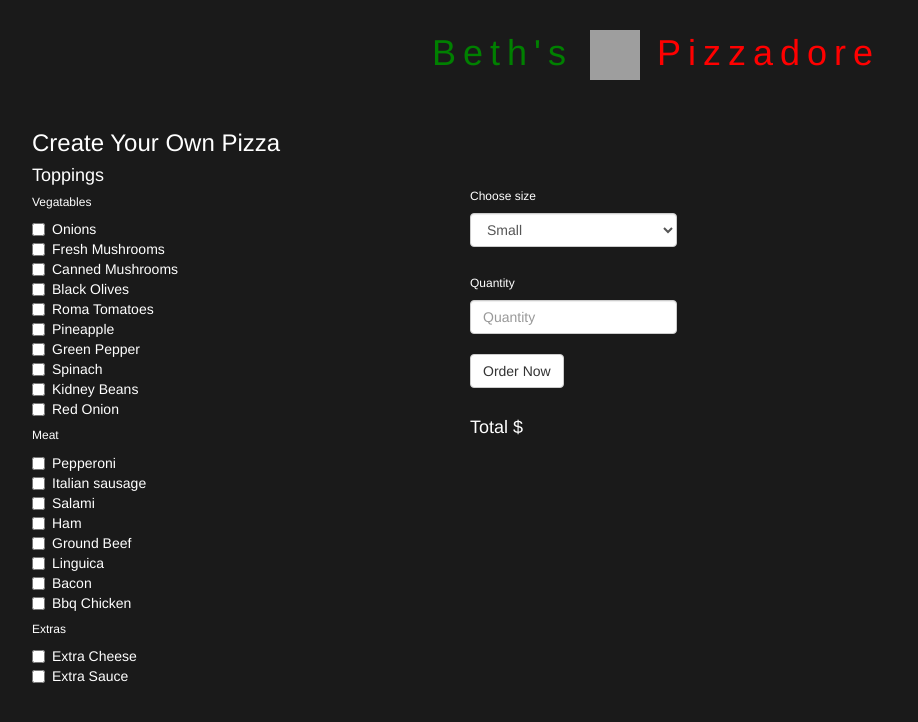
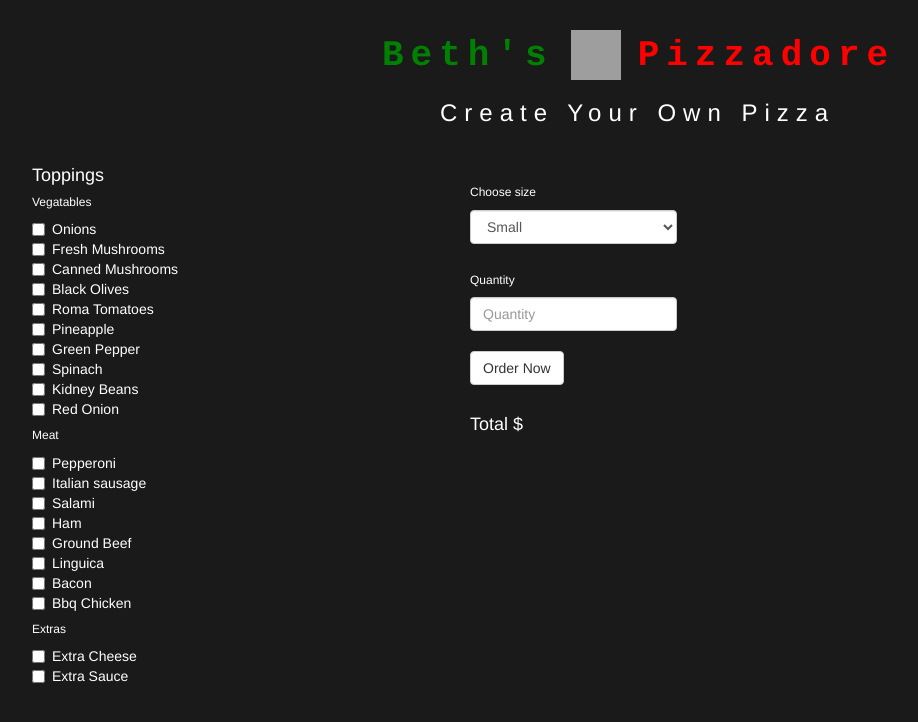
Before and after one commit to techgir1/Pizza-company-wk-4, a plain HTML site: page index.html in a window 1280 px wide. Shown: the whole page, without its empty margins (18-936 px from the left). Drawn offline with Linux system fonts and the light colour scheme; grey boxes are pictures that could not be loaded.

Commit message:
fixed h3 and centered it

```diff
--- a/css/styles.css
+++ b/css/styles.css
@@ -7,16 +7,24 @@ body {
 
 header {
 	padding-top: 10px;
-	margin-left: 400px;
+	margin-left: 350px;
 	letter-spacing: .5em;
+}
+
+h3 {
+	padding-left: 58px;
 }
 
 #green {
 	color: green;
+	font-family: courier;
+	font-weight: bolder;
 }
 
 #red {
 	color: red;
+	font-family: courier;
+	font-weight: bolder;
 }
 
 .container-fluid-left {
@@ -26,6 +34,6 @@ header {
 
 .container-fluid-right {
 	float: right;
-	padding-top: 90px;
+	padding-top: 40px;
 	padding-right: 300px;
 }
--- a/index.html
+++ b/index.html
@@ -14,12 +14,13 @@
 
 <header>
   <h1><span id="green">Beth's</span> <span id="logo"><img src="img/logo.jpg" alt="pizza logo" height="50" width="50"></span> <span id="red">Pizzadore</span></h1>
+    <h3>Create Your Own Pizza</h3>
 </header>
 
   <div class="container-fluid-left">
     <div class="row">
       <div class="col-xs-12"><form id="order-form">
-        <h3>Create Your Own Pizza</h3>
+        <!-- <h3>Create Your Own Pizza</h3> -->
           <h4>Toppings</h4>
             <h6>Vegatables</h6>
               <div class="checkbox">
```
